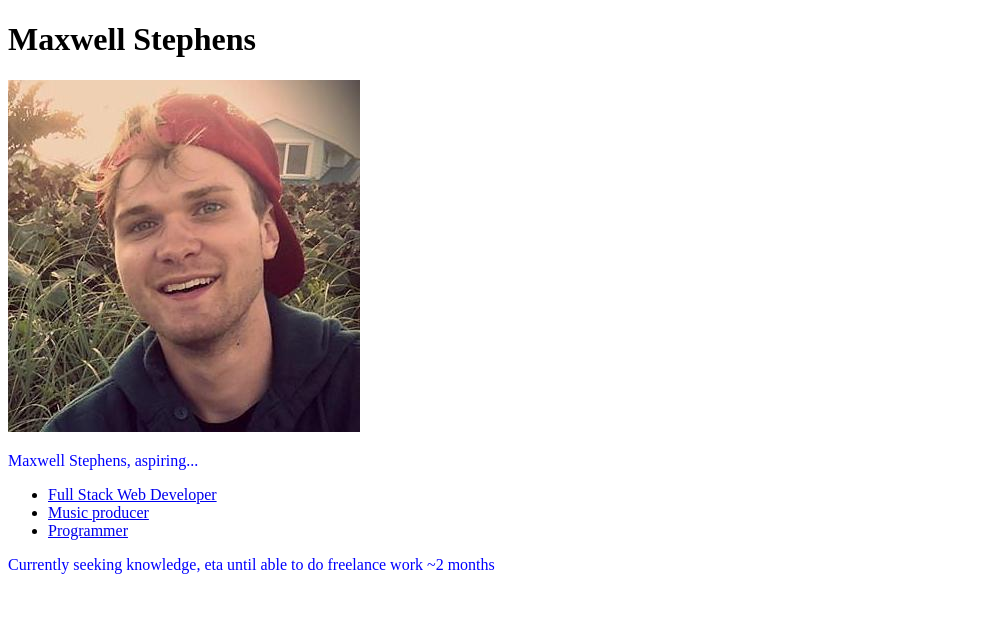
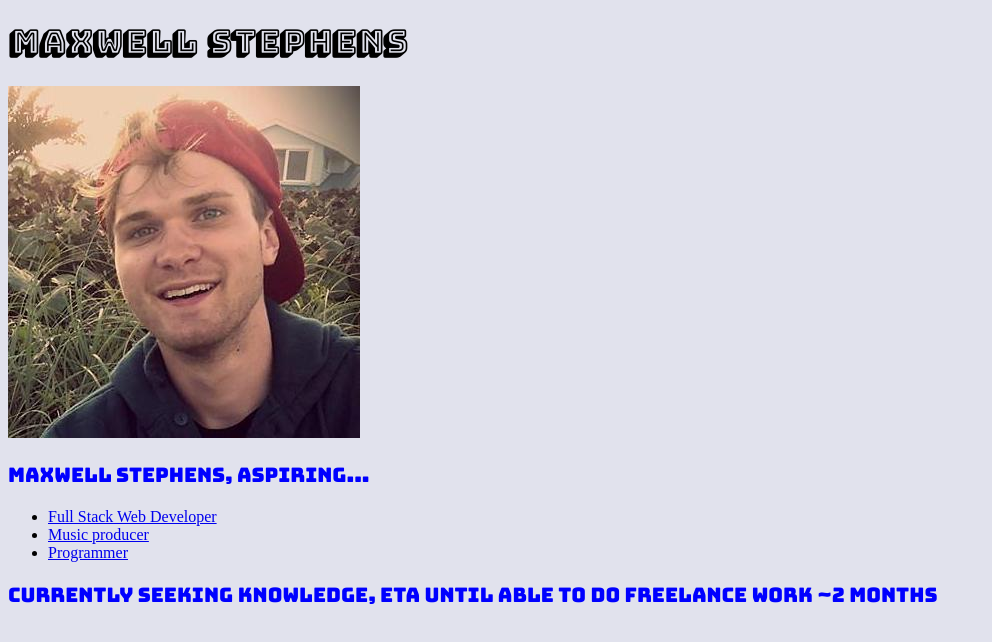
Before and after one commit to WhiteHatForHire/test_site, a plain HTML site: page index.html in a window 1280 px wide. Shown: the whole page, without its empty margins (0-992 px from the left). Drawn offline with Linux system fonts and the light colour scheme.

Commit message:
Update styles.css

```diff
--- a/styles/styles.css
+++ b/styles/styles.css
@@ -1,10 +1,21 @@
+.big_heading{
+	font-family: 'Bungee Shade', cursive;
+
+}
+
+.big_heading:hover{
+	color: green;
+}
 p {
 	color: blue;
+	font-family: 'Bungee', cursive;
+	font-size: 20px;
 }
 
 p:hover {
 	color: red;
 	font-style: italic;
+
 }
 
 .my-class{
@@ -18,3 +29,13 @@ li:hover{
 ul:hover{
 	color: pink;
 }
+
+html{
+	background: #e1e2ed;
+}
+/*
+font-family: 'Bungee Shade', cursive;
+font-family: 'Bungee', cursive;
+font-family: 'Monoton', cursive;
+font-family: 'Pacifico', cursive;
+*/
```
